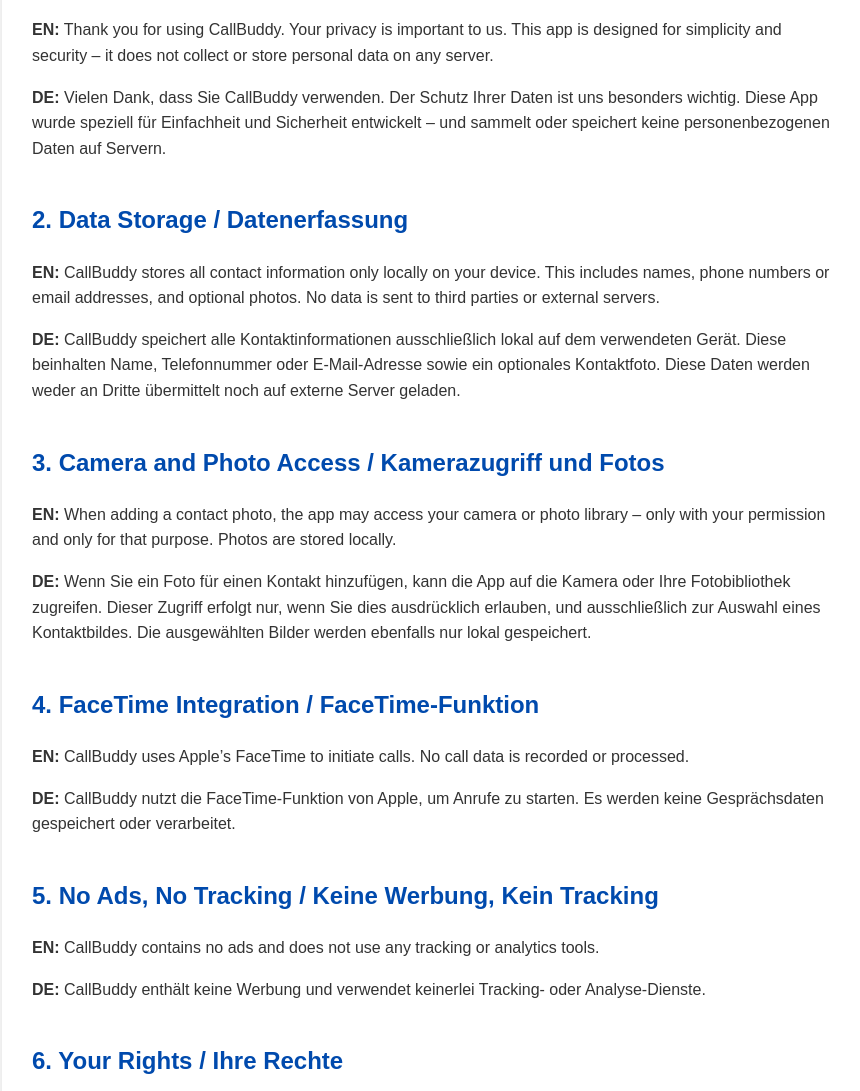
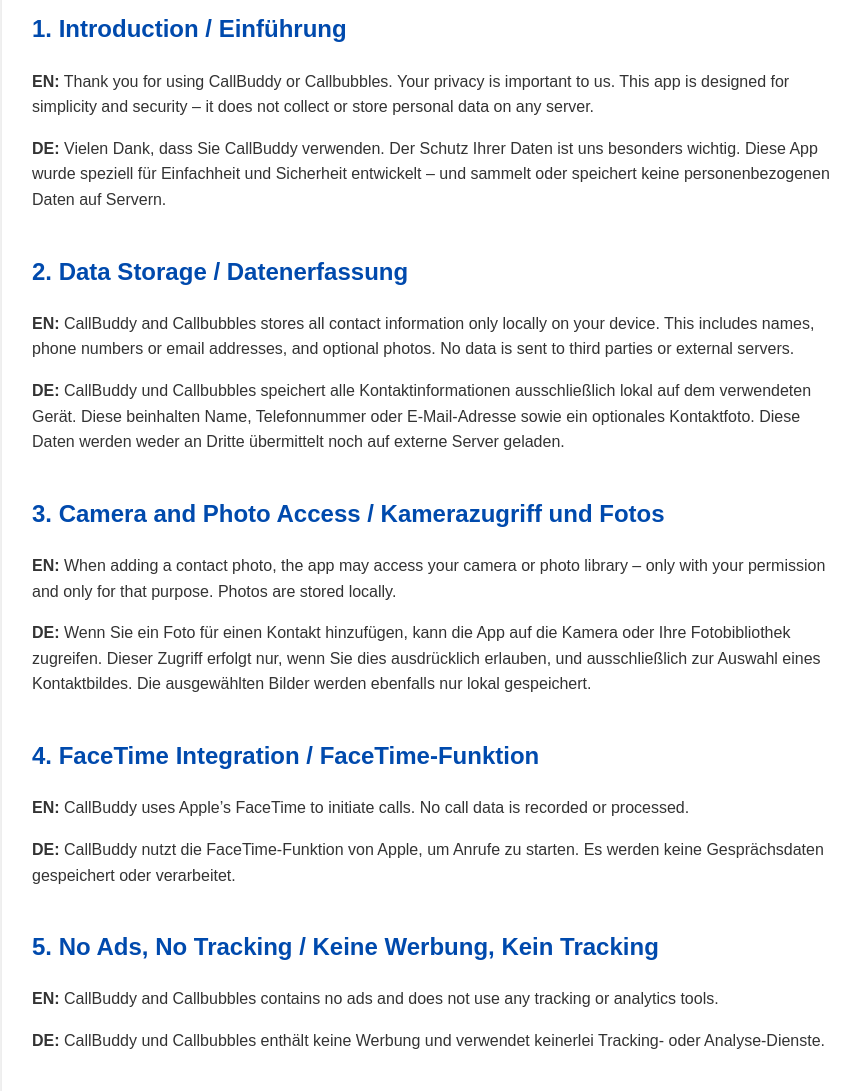
Before and after one commit to EasyCallsApp/Privacy, a plain HTML site: page index.html in a window 1280 px wide. Shown: the part 193-1284 px from the top of the page, without its empty margins (208-1068 px from the left). Drawn offline with Linux system fonts and the light colour scheme.

Commit message:
Update index.html

```diff
--- a/index.html
+++ b/index.html
@@ -3,7 +3,7 @@
 <html lang="de">
 <head>
     <meta charset="UTF-8">
-    <title>Privacy Policy – CallBuddy</title>
+    <title>Privacy Policy – CallBuddy and CallBubbles</title>
     <style>
         body { font-family: Arial, sans-serif; background: #f9f9f9; padding: 20px; line-height: 1.6; color: #333; }
         h1, h2 { color: #004aad; }
@@ -13,18 +13,18 @@
 </head>
 <body>
 <div class="container">
-    <h1>Privacy Policy / Datenschutzerklärung – CallBuddy</h1>
+    <h1>Privacy Policy / Datenschutzerklärung – CallBuddy und Callbubbles</h1>
 
     <div class="section">
         <h2>1. Introduction / Einführung</h2>
-        <p><strong>EN:</strong> Thank you for using CallBuddy. Your privacy is important to us. This app is designed for simplicity and security – it does not collect or store personal data on any server.</p>
+        <p><strong>EN:</strong> Thank you for using CallBuddy or Callbubbles. Your privacy is important to us. This app is designed for simplicity and security – it does not collect or store personal data on any server.</p>
         <p><strong>DE:</strong> Vielen Dank, dass Sie CallBuddy verwenden. Der Schutz Ihrer Daten ist uns besonders wichtig. Diese App wurde speziell für Einfachheit und Sicherheit entwickelt – und sammelt oder speichert keine personenbezogenen Daten auf Servern.</p>
     </div>
 
     <div class="section">
         <h2>2. Data Storage / Datenerfassung</h2>
-        <p><strong>EN:</strong> CallBuddy stores all contact information only locally on your device. This includes names, phone numbers or email addresses, and optional photos. No data is sent to third parties or external servers.</p>
-        <p><strong>DE:</strong> CallBuddy speichert alle Kontaktinformationen ausschließlich lokal auf dem verwendeten Gerät. Diese beinhalten Name, Telefonnummer oder E-Mail-Adresse sowie ein optionales Kontaktfoto. Diese Daten werden weder an Dritte übermittelt noch auf externe Server geladen.</p>
+        <p><strong>EN:</strong> CallBuddy and Callbubbles stores all contact information only locally on your device. This includes names, phone numbers or email addresses, and optional photos. No data is sent to third parties or external servers.</p>
+        <p><strong>DE:</strong> CallBuddy und Callbubbles speichert alle Kontaktinformationen ausschließlich lokal auf dem verwendeten Gerät. Diese beinhalten Name, Telefonnummer oder E-Mail-Adresse sowie ein optionales Kontaktfoto. Diese Daten werden weder an Dritte übermittelt noch auf externe Server geladen.</p>
     </div>
 
     <div class="section">
@@ -41,8 +41,8 @@
 
     <div class="section">
         <h2>5. No Ads, No Tracking / Keine Werbung, Kein Tracking</h2>
-        <p><strong>EN:</strong> CallBuddy contains no ads and does not use any tracking or analytics tools.</p>
-        <p><strong>DE:</strong> CallBuddy enthält keine Werbung und verwendet keinerlei Tracking- oder Analyse-Dienste.</p>
+        <p><strong>EN:</strong> CallBuddy and Callbubbles contains no ads and does not use any tracking or analytics tools.</p>
+        <p><strong>DE:</strong> CallBuddy und Callbubbles enthält keine Werbung und verwendet keinerlei Tracking- oder Analyse-Dienste.</p>
     </div>
 
     <div class="section">
```
